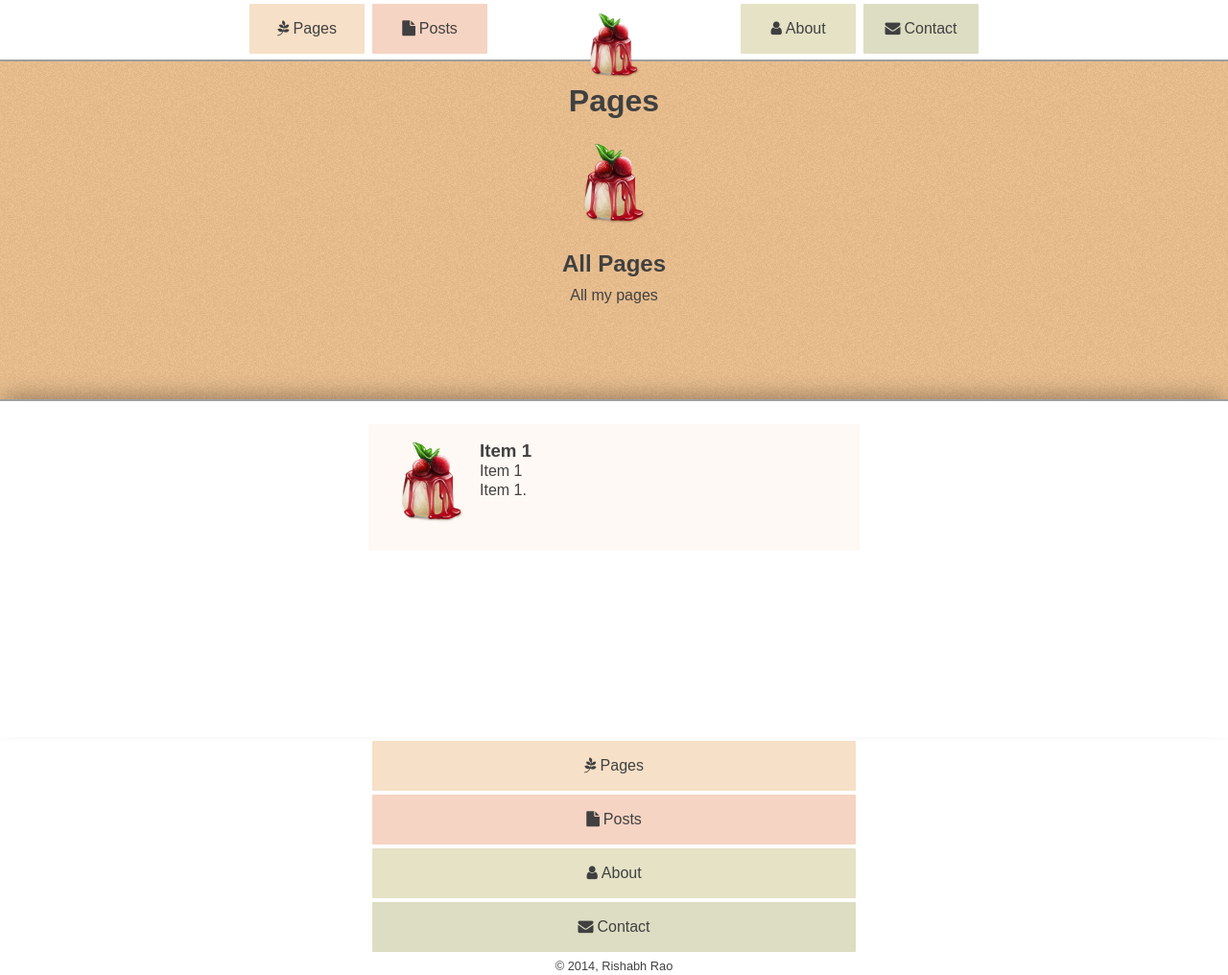
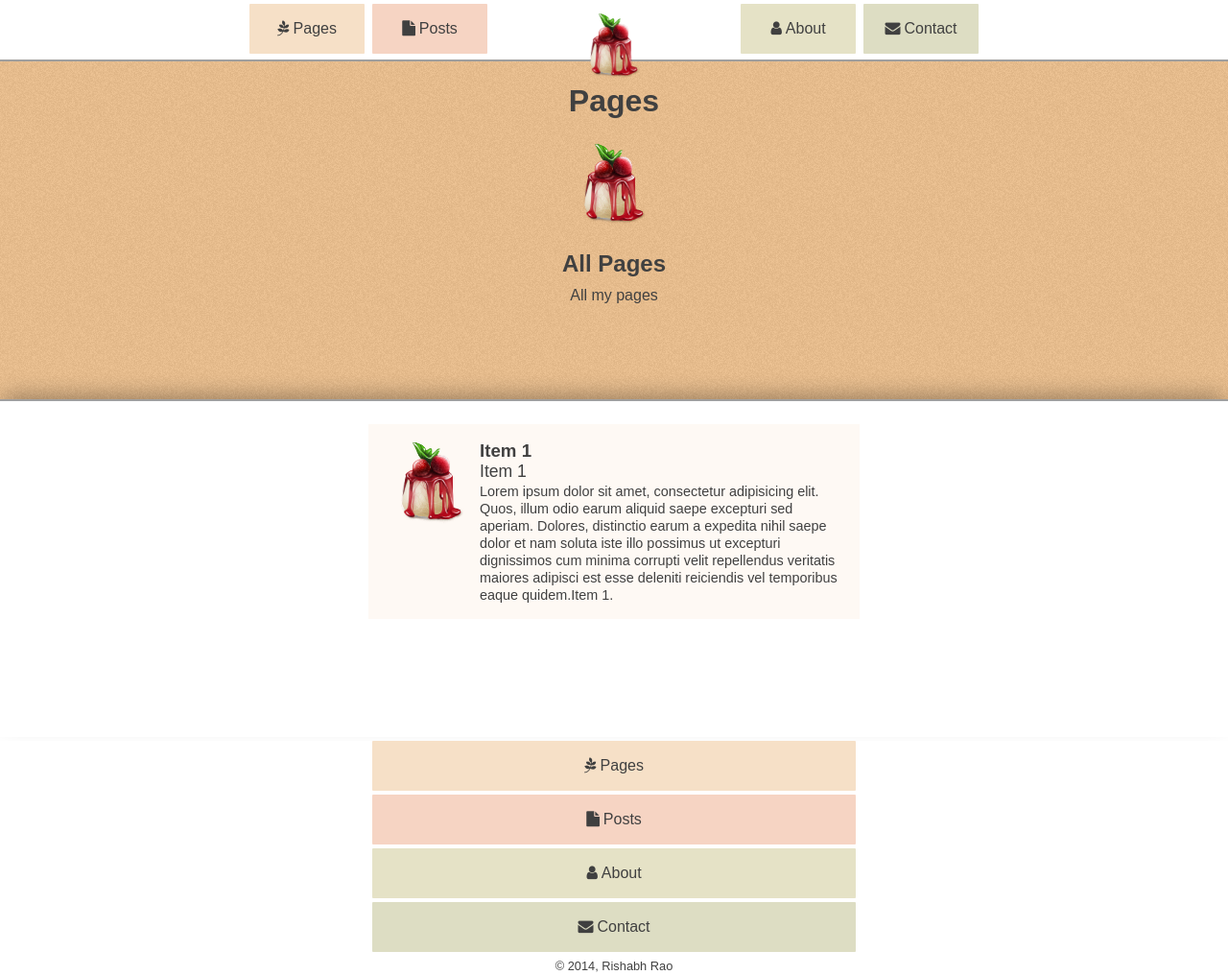
Before and after one commit to rishabh-ink/pastels, a Jekyll site: the page built from pages.html, in a window 1280 px wide and 1016 px high. Shown: the whole window at 96% size. Built offline with Jekyll 4.4.1, drawn with Linux system fonts in a browser that asks for light colours; nearby versions of some CDN libraries; some web fonts are replaced; library files that are not in the unit come from our copies; Markdown is read by kramdown in place of the engine named in the settings.

```diff
--- a/css/main.css
+++ b/css/main.css
@@ -2808,16 +2808,31 @@
 }
 
 /* line 19, components/_items.scss */
+.list-item__body {
+  overflow: hidden;
+}
+
+/* line 23, components/_items.scss */
+.list-item__subtitle {
+  font-size: 1.1rem;
+}
+
+/* line 27, components/_items.scss */
+.list-item__description {
+  font-size: 0.9rem;
+}
+
+/* line 31, components/_items.scss */
 .items--pages .list-item__link {
   background-color: rgba(238, 194, 144, 0.1);
 }
 
-/* line 23, components/_items.scss */
+/* line 35, components/_items.scss */
 .items--posts .list-item__link {
   background-color: rgba(238, 170, 136, 0.1);
 }
 
-/* line 27, components/_items.scss */
+/* line 39, components/_items.scss */
 .items--home .list-item__link {
   background-color: rgba(238, 221, 153, 0.1);
 }
--- a/css/settings/_settings.scss
+++ b/css/settings/_settings.scss
@@ -111,6 +111,12 @@
 $base-font-family: $sans-font-family;
 $base-line-height: 1.25;
 
+$font-size-base: 1rem;
+$font-size--s: 0.9rem;
+$font-size--xs: 0.8rem;
+$font-size--l: 1.1rem;
+$font-size--xl: 1.2rem;
+
 
 
 
--- a/pages.html
+++ b/pages.html
@@ -13,9 +13,11 @@
     <li class="items__list-item">
       <a class="list-item__link" href="{{ page.url }}">
         <img class="list-item__image" src="img/{{ page.logo }}" alt="{{ page.title }} logo" />
-        <h3 class="list-item__title">{{ page.title }}</h3>
-        <p class="list-item__subtitle">{{ page.subtitle }}</p>
-        <p class="list-item__description">{{ page.description }}</p>
+        <div class="list-item__body">
+          <h3 class="list-item__title">{{ page.title }}</h3>
+          <p class="list-item__subtitle">{{ page.subtitle }}</p>
+          <p class="list-item__description">Lorem ipsum dolor sit amet, consectetur adipisicing elit. Quos, illum odio earum aliquid saepe excepturi sed aperiam. Dolores, distinctio earum a expedita nihil saepe dolor et nam soluta iste illo possimus ut excepturi dignissimos cum minima corrupti velit repellendus veritatis maiores adipisci est esse deleniti reiciendis vel temporibus eaque quidem.{{ page.description }}</p>
+        </div>
       </a>
     </li>
   {% endfor %}
```
Also changed, not shown: css/components/_items.scss (+12 -0 lines), posts.html (+5 -3 lines).
